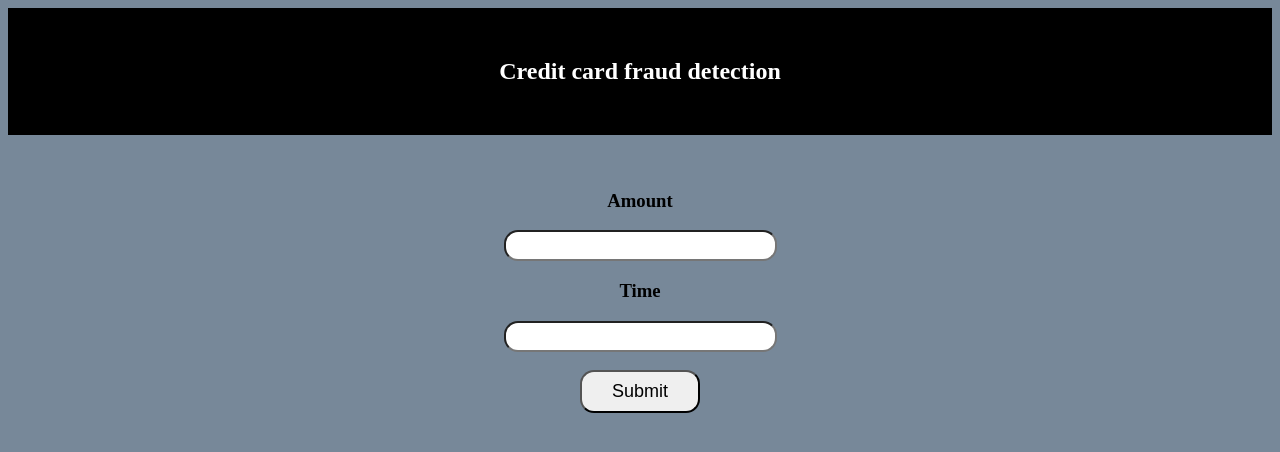
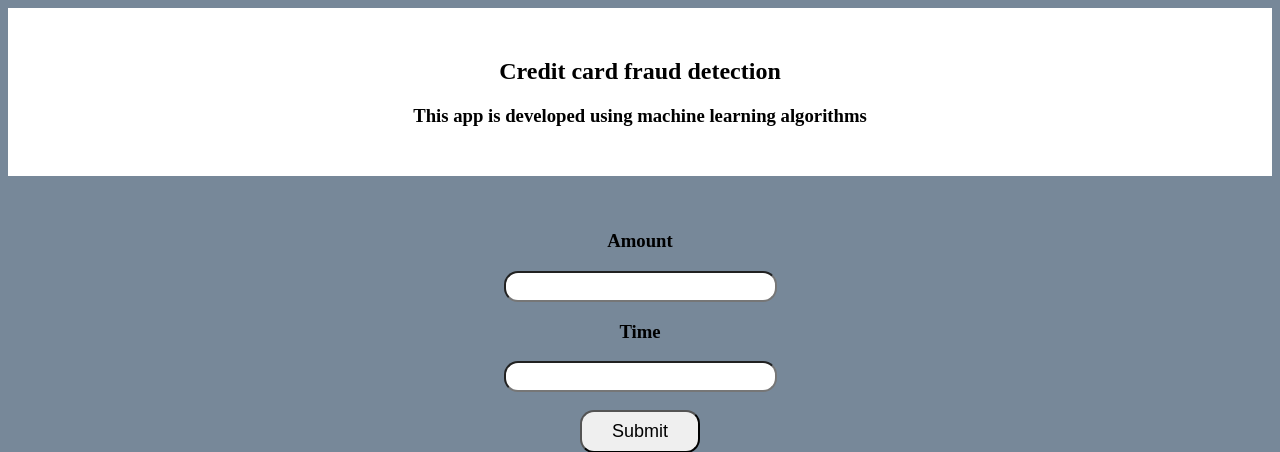
Before and after one commit to vesalapu/credit-card-fraud-detection, a Flask app: page / in a window 1280 px wide. Shown: the top 452 px of the page. Run offline with Flask 2, Linux system fonts and the light colour scheme; parts of the project's set-up code (start-up, migrations or seed data) failed here and were passed over.

Commit message:
Update index.html

```diff
--- a/templates/index.html
+++ b/templates/index.html
@@ -9,8 +9,9 @@
 
 <body>
 
-   <div style="background-color:black;color:white;padding:30px;">
+   <div style="background-color:white;color:black;padding:30px;">
    <h2>Credit card fraud detection</h2>
+       <h3>This app is developed using machine learning algorithms</h3>
    </div>
    <div>
             <br>
```
